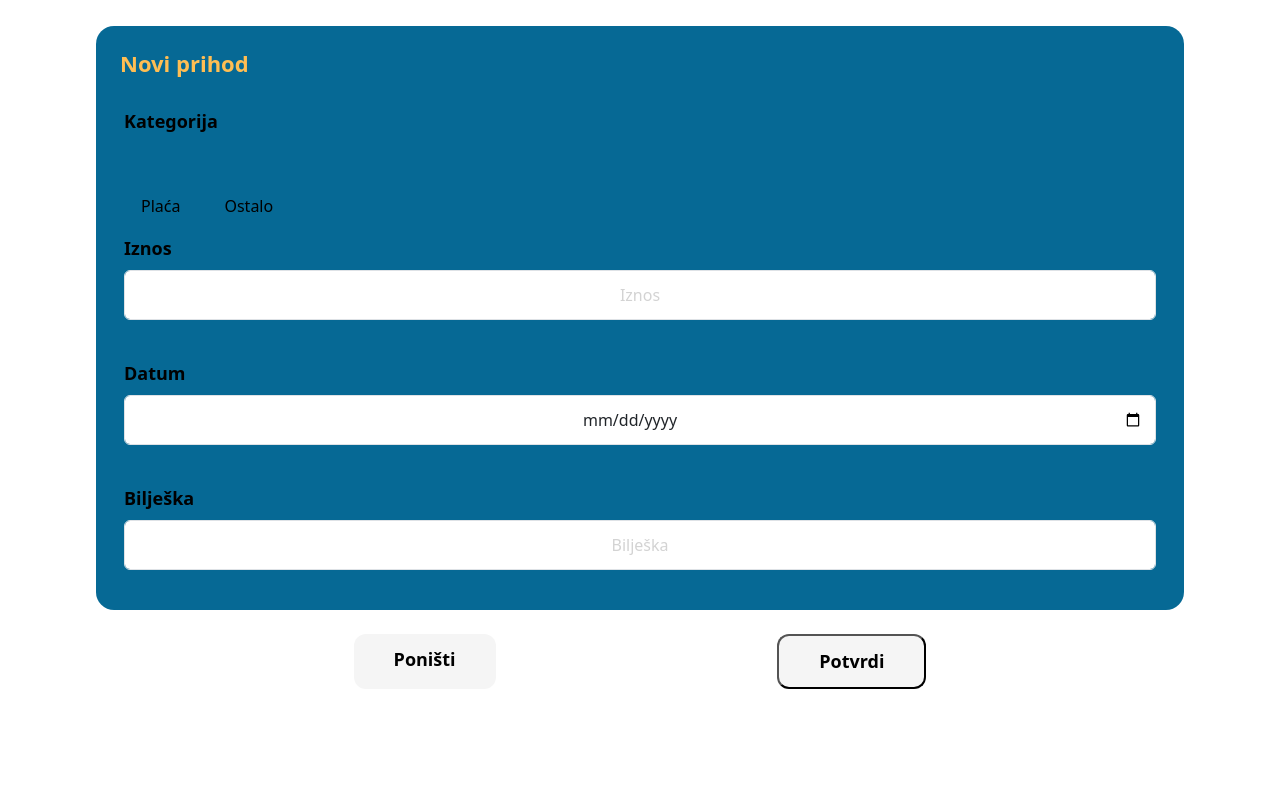
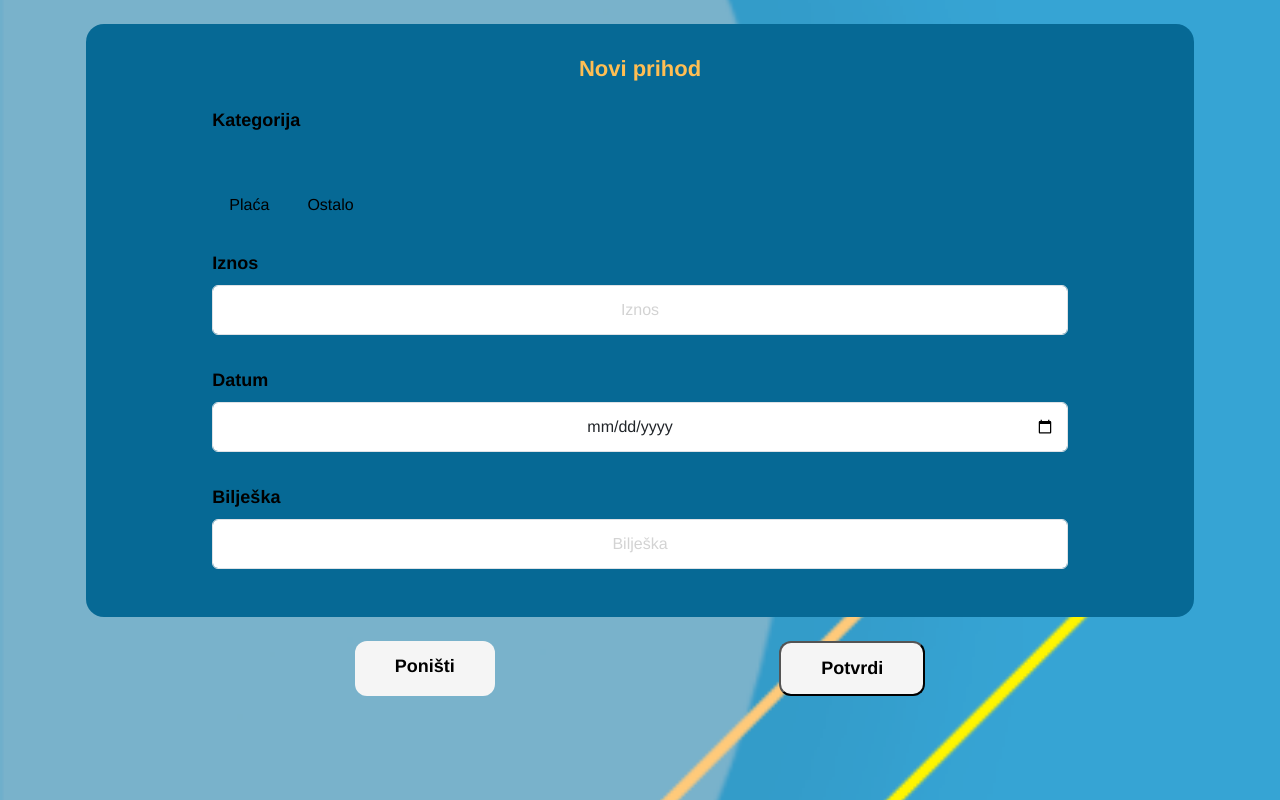
Before and after one commit to emilipuh/frontend, a Vue app: page /dodajPrihod in a window 1280 px wide. Built offline with nearby package versions, Linux system fonts and the light colour scheme.

Commit message:
Dodani view za pregled prihoda i rashoda i manje izmjene koda

```diff
--- a/src/App.vue
+++ b/src/App.vue
@@ -4,25 +4,23 @@
 
 <script>
 export default {
-  name: 'app',
-  components: {
-  },
+  name: "app",
+  components: {},
 };
 </script>
 
 <style lang="scss">
-@media screen and (max-width: 600px) {
 #app {
   background-image: url("@/assets/pozadina.png");
   background-size: cover;
   background-position: center;
   height: 100vh;
   margin: 0;
+  overflow: hidden;
   font-family: Avenir, Helvetica, Arial, sans-serif; //promijeniti font family
   -webkit-font-smoothing: antialiased;
   -moz-osx-font-smoothing: grayscale;
   text-align: center;
   color: #2c3e50;
 }
-}
 </style>
--- a/src/router/index.js
+++ b/src/router/index.js
@@ -2,6 +2,8 @@ import { createRouter, createWebHistory } from 'vue-router';
 import Home from '../views/Home.vue';
 import DodavanjePrihoda from '@/views/DodavanjePrihoda';
 import DodavanjeRashoda from '@/views/DodavanjeRashoda';
+import PregledPrihoda from '@/views/PregledPrihoda';
+import PregledRashoda from '@/views/PregledRashoda';
 
 const routes = [
   {
@@ -18,6 +20,16 @@ const routes = [
     path: '/dodajRashod',
     name: 'dodajRashod',
     component: DodavanjeRashoda
+  },
+  {
+    path: '/pregledPrihoda',
+    name: 'pregledPrihoda',
+    component: PregledPrihoda
+  },
+  {
+    path: '/pregledRashoda',
+    name: 'pregledRashoda',
+    component: PregledRashoda
   }
 ]
 
--- a/src/views/DodavanjePrihoda.vue
+++ b/src/views/DodavanjePrihoda.vue
@@ -7,20 +7,22 @@
           <div class="col-12">
             <label class="form-label">Kategorija</label>
             <div class="d-flex mb-2">
-              <input
-                type="checkbox"
-                class="btn-check"
-                id="btn-check"
-                autocomplete="off"
-              />
-              <label class="btn" for="btn-check">Plaća</label>
-              <input
-                type="checkbox"
-                class="btn-check"
-                id="btn-check"
-                autocomplete="off"
-              />
-              <label class="btn" for="btn-check">Ostalo</label>
+              <p class="d-inline-flex gap-1">
+                <button
+                  type="button"
+                  class="btn"
+                  data-bs-toggle="button"
+                >
+                  Plaća
+                </button>
+                <button
+                  type="button"
+                  class="btn"
+                  data-bs-toggle="button"
+                >
+                  Ostalo
+                </button>
+              </p>
             </div>
           </div>
           <div class="col-12">
@@ -34,7 +36,12 @@
           </div>
           <div class="col-12">
             <label for="datum" class="form-label">Datum</label>
-            <input type="date" class="form-control" placeholder="Datum" id="datum" />
+            <input
+              type="date"
+              class="form-control"
+              placeholder="Datum"
+              id="datum"
+            />
           </div>
           <div class="col-12">
             <label for="biljeska" class="form-label">Bilješka</label>
@@ -58,35 +65,45 @@
 <script>
 export default {
   name: "dodavanjePrihoda",
+  data: function () {
+    return {
+      placa: "",
+      ostalo: "",
+    };
+  },
 };
 </script>
 
 <style scoped lang="scss">
 .container {
+  min-height: 90%;
   padding: 0px;
-  border: 2px solid transparent;
-  height: 100%;
+  display: flex;
+  flex-direction: column;
+  justify-content: space-evenly;
 }
 
 .dodajPrihod {
   border-radius: 18px;
   background-color: #066995;
-  height: 75%;
-  margin: 3vh 3vh;
+  margin-left: 2vh;
+  margin-right: 2vh;
+  display: flex;
+  justify-content: center;
+  align-items: center;
 }
 
+.content {
+  margin: 4vh 2vh 2vh 2vh;
+}
 .title {
   font-size: 22px;
-  padding: 3vh;
-}
-
-.row {
-  margin: 0vh 2vh;
+  margin-bottom: 3vh;
+  padding: 0;
 }
 
 .btn {
   color: black;
-  margin-right: 10px;
   // gornji padding viši radi ikonica
   padding: 50px 16px 8px 16px;
   //   border: none;
@@ -97,7 +114,6 @@ export default {
   display: flex;
   justify-content: space-evenly;
 }
-
 .button {
   border-radius: 12px;
   font-size: 18px;
@@ -110,7 +126,7 @@ export default {
 
 .form-control {
   margin-top: 1vh !important;
-  margin-bottom: 5vh !important;
+  margin-bottom: 4vh !important;
   padding: 1.5vh;
   text-align: center;
   font-size: 16px;
--- a/src/views/DodavanjeRashoda.vue
+++ b/src/views/DodavanjeRashoda.vue
@@ -1,45 +1,43 @@
 <template>
   <div class="container">
     <div class="dodajRashod">
+      <div class="content">
         <h5 class="title">Novi rashod</h5>
         <div class="row">
           <div class="col-12">
             <label class="form-label">Kategorija</label>
-            <div class="d-flex mb-2 kategorija">
-              <input
-                type="checkbox"
-                class="btn-check"
-                id="btn-check"
-                autocomplete="off"
-              />
-              <label class="btn" for="btn-check">Računi</label>
-              <input
-                type="checkbox"
-                class="btn-check"
-                id="btn-check"
-                autocomplete="off"
-              />
-              <label class="btn" for="btn-check">Vozilo</label>
-              <input
-                type="checkbox"
-                class="btn-check"
-                id="btn-check"
-                autocomplete="off"
-              />
-              <select class="form-select" aria-label="Default select example">
-                <option selected>Ostalo</option>
-                <option value="1">Računi</option>
-                <option value="2">Putovanja</option>
-                <option value="3">Zdravlje</option>
-                <option value="4">Kućni ljubimci</option>
-                <option value="5">Osobno</option>
-                <option value="6">Edukacija</option>
-              </select>
+            <div class="kategorija">
+              <button type="button" class="btn" data-bs-toggle="button">
+                Kupovina
+              </button>
+              <button type="button" class="btn" data-bs-toggle="button">
+                Računi
+              </button>
+              <button type="button" class="btn" data-bs-toggle="button">
+                Zdravlje
+              </button>
+              <button type="button" class="btn" data-bs-toggle="button">
+                Edukacija
+              </button>
+              <button type="button" class="btn" data-bs-toggle="button">
+                Vozilo
+              </button>
+              <button type="button" class="btn" data-bs-toggle="button">
+                Kućni ljubimci
+              </button>
+              <button type="button" class="btn" data-bs-toggle="button">
+                Ostalo
+              </button>
             </div>
           </div>
           <div class="col-12">
             <label for="iznos" class="form-label">Iznos</label>
-            <input type="" placeholder="Iznos" class="form-control" id="iznos" />
+            <input
+              type=""
+              placeholder="Iznos"
+              class="form-control"
+              id="iznos"
+            />
           </div>
           <div class="col-12">
             <label for="datum" class="form-label">Datum</label>
@@ -61,6 +59,7 @@
           </div>
         </div>
       </div>
+    </div>
     <div class="buttons">
       <router-link to="/" class="button">Poništi</router-link>
       <button class="button">Potvrdi</button>
@@ -76,42 +75,38 @@
 
 <style scoped lang="scss">
 .container {
+  min-height: 90%;
   padding: 0px;
-    border: 2px solid transparent;
-    height: 100%;
+  display: flex;
+  flex-direction: column;
+  justify-content: space-evenly;
 }
 
 .dodajRashod {
   border-radius: 18px;
   background-color: #066995;
-    height: 75%;
-    margin: 3vh 3vh;
+  margin-left: 2vh;
+  margin-right: 2vh;
+  display: flex;
+  justify-content: center;
+  align-items: center;
 }
 
-  .title {
-    font-size: 22px;
-    padding: 3vh;
+.content {
+  margin: 4vh 2vh 2vh 2vh;
 }
 
 .kategorija {
-      align-items: end;
+  text-align: start;
 }
-
-  .form-select {
-    background-color: inherit;
-    border: none;
-    padding-bottom: 8px;
-    margin: 0px;
-  }
-
-  .row {
-    margin: 0vh 2vh;
+.title {
+  font-size: 22px;
+  margin-bottom: 3vh;
+  padding: 0;
 }
 
 .btn {
   color: black;
-    // gornji padding viši radi ikonica
-    //   border: none;
 }
 // ubaciti da mi button bude žut kad kliknem
 
@@ -119,7 +114,6 @@
   display: flex;
   justify-content: space-evenly;
 }
-
 .button {
   border-radius: 12px;
   font-size: 18px;
@@ -132,7 +126,7 @@
 
 .form-control {
   margin-top: 1vh !important;
-    margin-bottom: 5vh !important;
+  margin-bottom: 4vh !important;
   padding: 1.5vh;
   text-align: center;
   font-size: 16px;
--- /dev/null
+++ b/src/views/PregledPrihoda.vue
@@ -0,0 +1,42 @@
+<template>
+  <div class="container">
+    <h5>Prihodi</h5>
+    <h6 style="text-align: start; margin: 4vh 2vh">Pregled upisa</h6>
+    <div class="upisi">
+      <!-- morati će biti neki v-for koji vuce iz baze -->
+      <!-- jedan hard coded za primjer -->
+      <div class="upis mb-2">
+        <p class="text">15/10/2023 - 1000 €</p>
+        <p class="text">Plaća za rujan</p>
+      </div>
+      <div class="upis mb-2">
+        <p class="text">16/10/2023 - 100 €</p>
+        <p class="text">Pasivni prihod</p>
+      </div>
+    </div>
+  </div>
+</template>
+
+<script>
+export default {
+  name: "pregledPrihoda",
+};
+</script>
+
+<style scoped lang="scss">
+.container {
+  max-height: 100%;
+  padding: 6vh 2vh 0vh 2vh;
+}
+.upis {
+  border-radius: 2vh;
+  background-color: #188abb;
+  text-align: start;
+  padding: 1vh;
+}
+
+.text {
+  font-weight: bold;
+  margin: 1vh;
+}
+</style>
--- /dev/null
+++ b/src/views/PregledRashoda.vue
@@ -0,0 +1,38 @@
+<template>
+    <div class="container">
+      <h5>Rashodi</h5>
+      <h6 style="text-align: start; margin: 4vh 2vh">Pregled upisa</h6>
+      <div class="upisi">
+        <!-- morati će biti neki v-for koji vuce iz baze -->
+        <!-- jedan hard coded za primjer -->
+        <div class="upis mb-2">
+          <p class="text">15/10/2023 - 150 €</p>
+          <p class="text">Mjesečna rata za kredit</p>
+        </div>
+      </div>
+    </div>
+  </template>
+
+  <script>
+  export default {
+    name: "pregledRashoda",
+  };
+  </script>
+
+  <style scoped lang="scss">
+  .container {
+    max-height: 100%;
+    padding: 6vh 2vh 0vh 2vh;
+  }
+  .upis {
+    border-radius: 2vh;
+    background-color: #188abb;
+    text-align: start;
+    padding: 1vh;
+  }
+
+  .text {
+    font-weight: bold;
+    margin: 1vh;
+  }
+  </style>
```
Also changed, not shown: src/components/Dodaj.vue (+8 -5 lines), src/components/KorisnickiPodaci.vue (+2 -6 lines). Lines whose indentation alone changed are shown as unchanged.
